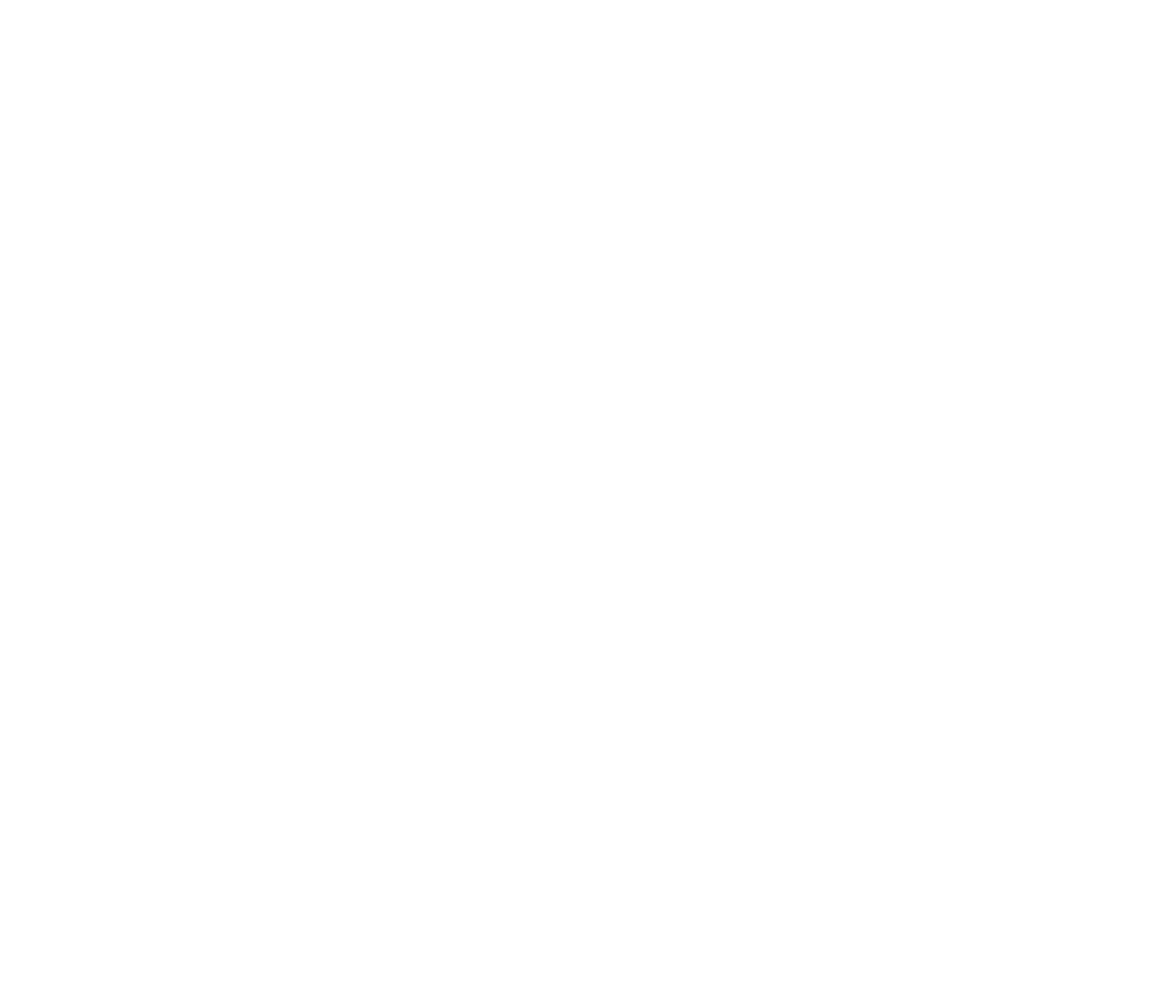
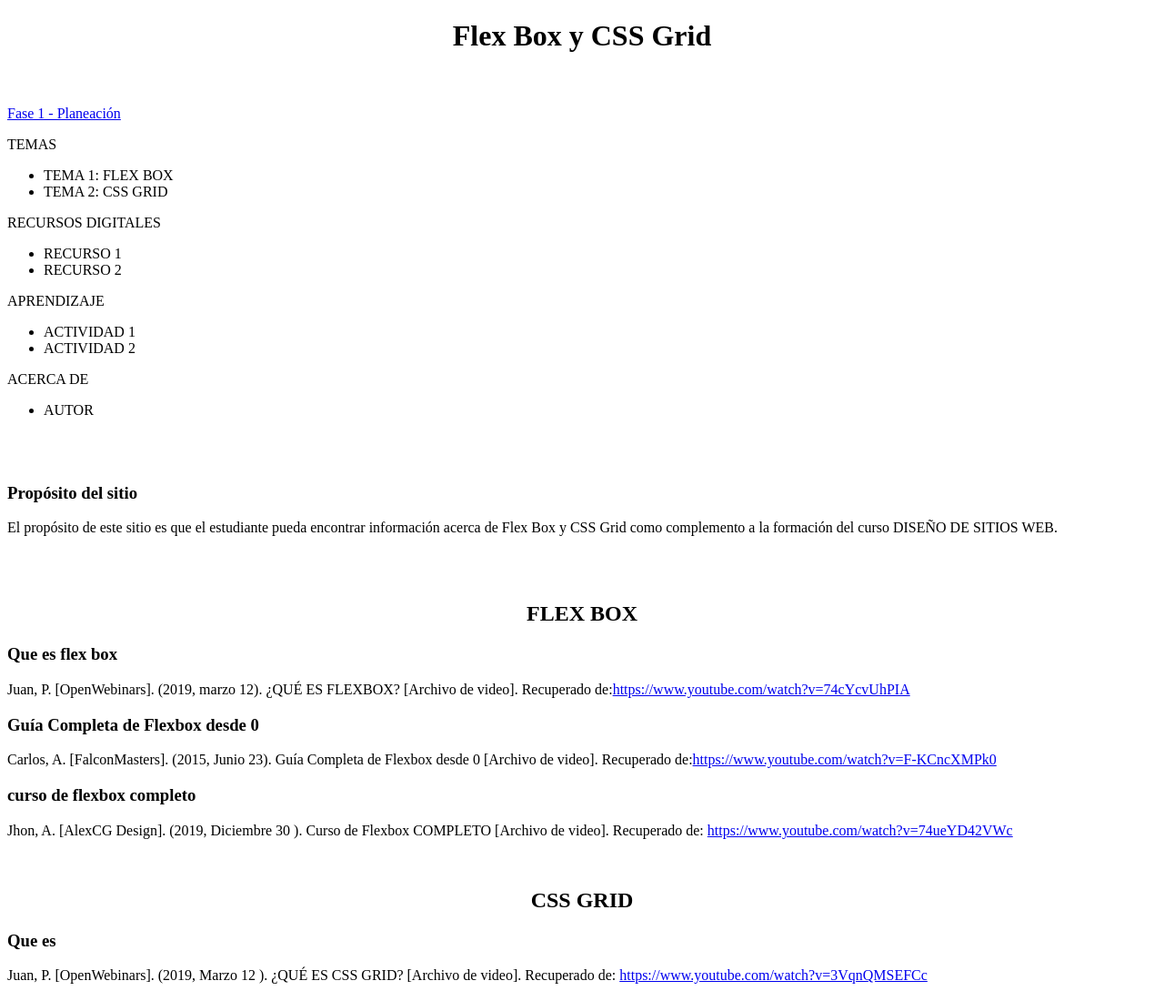
Before and after one commit to Dorelly22/DSW-DORELLYCHOCUE, a plain HTML site: page fase 2/desing.html in a window 1280 px wide. Shown: the top 1100 px of the page at 91% size. Before the commit the page ends 800 px from the top, so only its background shows below. Drawn offline with Linux system fonts and the light colour scheme.

Commit message:
actividad  fase 2
Sincronice su carpeta local del sitio web, con el repositorio en
GitHub y publique el sitio con GitHub Page.

```diff
--- a/fase 2/desing.html
+++ b/fase 2/desing.html
@@ -6,7 +6,82 @@
     <meta name="viewport" content="width=device-width, initial-scale=1.0">
     <title>Document</title>
 </head>
+
+<header><center><h1>Flex Box y CSS Grid</h1> </center></header>
+
+<br>
+<br>
+ <nav>
+    <a href="../index.html">Fase 1 - Planeación</a>
+<p>TEMAS </p>
+<ul>
+ <li>TEMA 1: FLEX BOX </li>
+ <Li>TEMA 2: CSS GRID</Li>
+</ul>
+
+<p>RECURSOS DIGITALES </p>
+<ul>
+<li>RECURSO 1 </li>
+<li>RECURSO 2 </li>
+</ul>
+
+<p>APRENDIZAJE</p>
+<ul>
+<li>ACTIVIDAD 1 </li>
+<li>ACTIVIDAD 2</li>
+</ul>
+
+
+<p>ACERCA DE </p>
+<ul>
+    <li>AUTOR</li>
+</ul>
+<br><br>
+
+<section>
+    <h3>Propósito del sitio</h3>
+    <p>
+    El propósito de este sitio es que el estudiante pueda encontrar información acerca de Flex Box y CSS Grid como complemento a la formación del curso DISEÑO DE SITIOS WEB.
+    </p>
+</section>
+<br><br>
+<article>
+ <h2><center>FLEX BOX</center></h2>
+<h3>Que es flex box</h3>
+<p>Juan, P. [OpenWebinars]. (2019, marzo 12). ¿QUÉ ES FLEXBOX? [Archivo de video]. Recuperado de:<a href="https://www.youtube.com/watch?v=74cYcvUhPIA">https://www.youtube.com/watch?v=74cYcvUhPIA</a></p>
+<h3>Guía Completa de Flexbox desde 0</h3>
+<p>Carlos, A. [FalconMasters]. (2015, Junio 23). Guía Completa de Flexbox desde 0 [Archivo de video]. Recuperado de:<a href="https://www.youtube.com/watch?v=F-KCncXMPk0">https://www.youtube.com/watch?v=F-KCncXMPk0</a></p>
+<h3>curso de flexbox completo</h3>
+<p> Jhon, A. [AlexCG Design]. (2019, Diciembre 30 ). Curso de Flexbox COMPLETO [Archivo de video]. Recuperado de: <a href=" https://www.youtube.com/watch?v=74ueYD42VWc"> https://www.youtube.com/watch?v=74ueYD42VWc</a></p>
+<br>
+<h2><center>CSS GRID</center></h2>
+<h3>Que es </h3>
+<p>Juan, P. [OpenWebinars]. (2019, Marzo 12 ). ¿QUÉ ES CSS GRID? [Archivo de video]. Recuperado de: <a href="https://www.youtube.com/watch?v=3VqnQMSEFCc">https://www.youtube.com/watch?v=3VqnQMSEFCc</a></p>
+<h3>CSS Grid | Introducción Práctica desde Cero</h3>
+<p>Leonidas, E. [Fazt Code]. (2019, Septiembre 20 ). CSS Grid | Introducción Práctica desde Cero [Archivo de video]. Recuperado de: <a href="https://www.youtube.com/watch?v=QBOUSrMqlSQ">https://www.youtube.com/watch?v=QBOUSrMqlSQ</a></p>
+<h3>CSS Grid - Curso desde cero</h3>
+<p>Ignacio, G. [Bluuweb]. (2018, Junio 20 ). CSS Grid -Curso desde cero-Tutorial en Español [Archivo de video]. Recuperado de: <a href="https://www.youtube.com/watch?v=n1Lnar9mTF8">https://www.youtube.com/watch?v=n1Lnar9mTF8</a></p>
+</article>
+<br>
+
+<center><img src="tema.JPG" alt=""></center>
+<center><p>Imagen tomada de: <a href="https://programacion.net/articulo/css_grid_vs_flexbox_cual_es_mas_practico_1771">https://programacion.net/articulo/css_grid_vs_flexbox_cual_es_mas_practico_1771</a></p></center>
+<br><br>
+<center><h2>MOCKUP</h2></center>
+<center><img src="mockup.png" width="600" height="600"></center>
+
+<footer>
+<p><center>Autor : dorelly chocue ibarra</center></p>
+<center>
+<ul>correo:<a href= "mailto: dorekoke@gmail.com" >dorekoke@gmail.com</a> skype:DoRe</ul>
+<ul> <fecha y hora="21-02-2021">Actualizado : 04/03/2021</hora></ul>
+</center>
+</footer>
+
+ </nav>
+
+
 <body>
 
 </body>
-</html>
+</html>r
```
Also changed, not shown: index.html (+1 -0 lines), fase 2/mockup.png (added), fase 2/tema.JPG (added), 1 other file.
